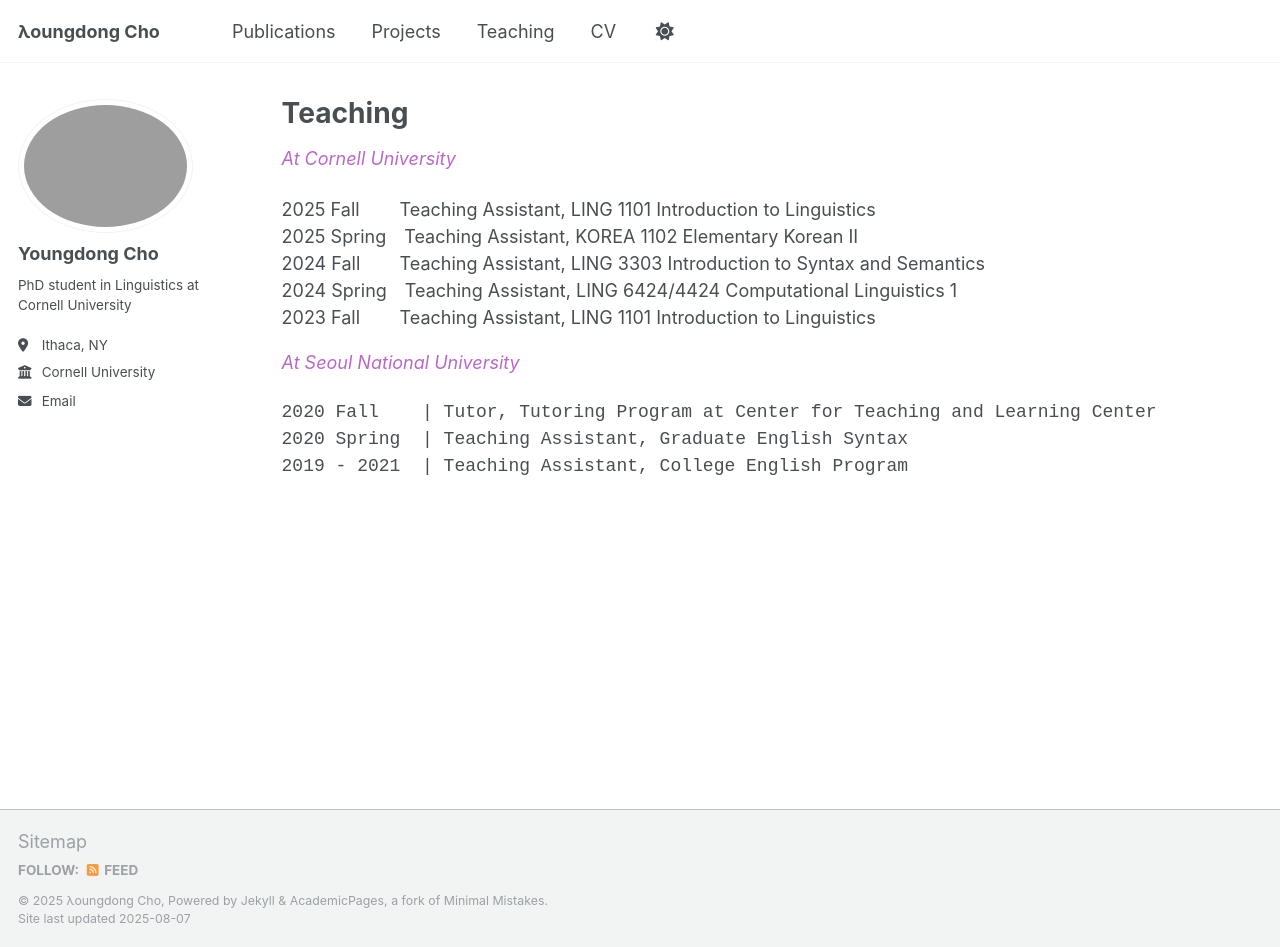
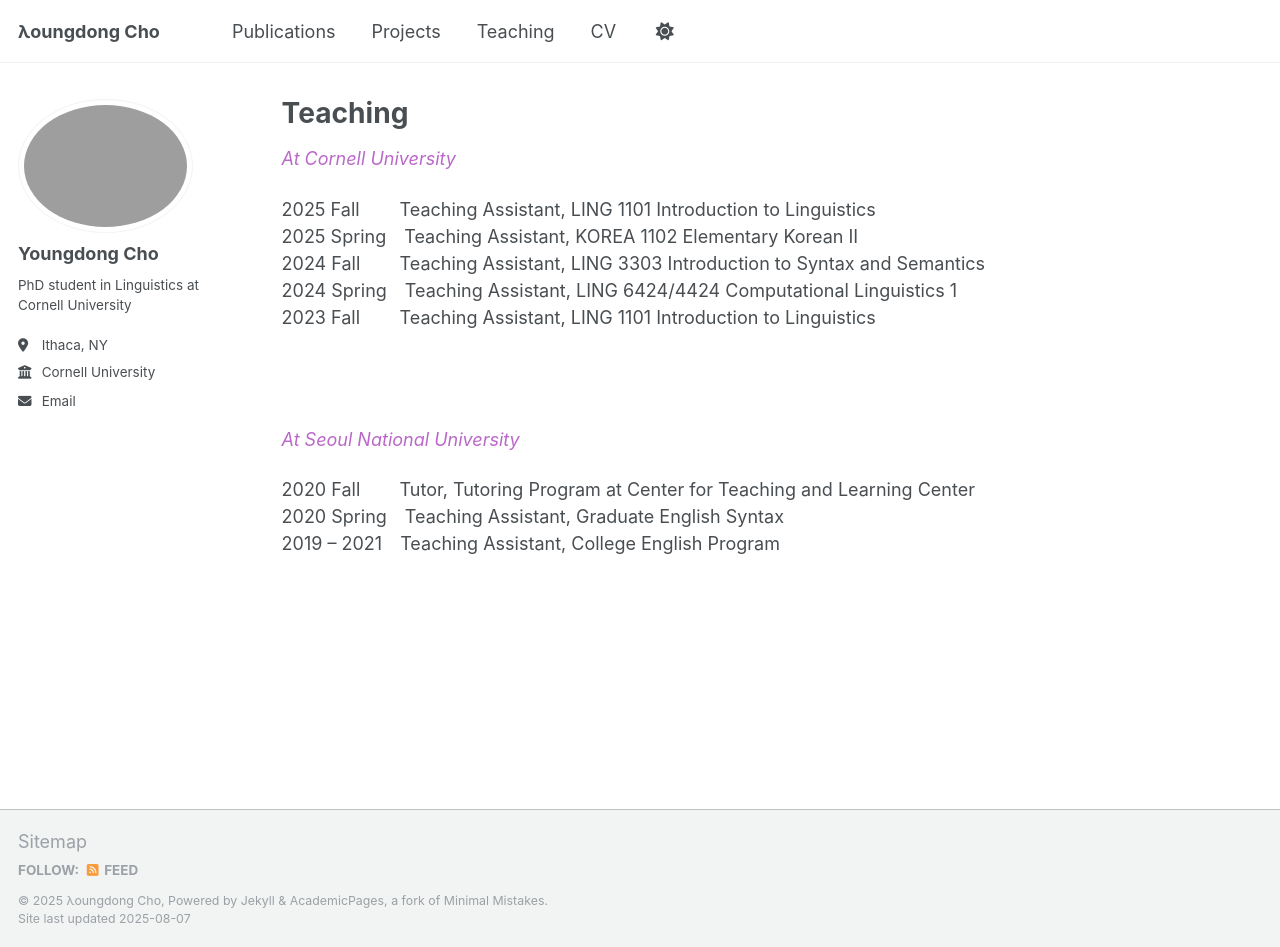
Before and after one commit to youngdongcho-ling/youngdongcho-ling.github.io, a Jekyll site: the page built from _pages/teaching.md, in a window 1280 px wide and 947 px high. Built offline with Jekyll 4.4.1, drawn with Linux system fonts in a browser that asks for light colours; a script that is not in the unit is left out.

Commit message:
Update teaching.md

```diff
--- a/_pages/teaching.md
+++ b/_pages/teaching.md
@@ -5,7 +5,6 @@ permalink: /teaching/
 author_profile: true
 ---
 <p style="color: #BA68C8; font-style: italic;">At Cornell University</p>
-
 <div style="display: flex; gap: 1em;">
   <div style="min-width: 100px;">2025 Fall</div>
   <div>Teaching Assistant, LING 1101 Introduction to Linguistics</div>
@@ -26,10 +25,18 @@ author_profile: true
   <div style="min-width: 100px;">2023 Fall</div>
   <div>Teaching Assistant, LING 1101 Introduction to Linguistics</div>
 </div>
+<br><br>
 
-<span style="color: #BA68C8;"><em>At Seoul National University</em></span>
-<pre style="font-family: monospace; font-size: 1em; margin-top: 0.5em;">
-2020 Fall    | Tutor, Tutoring Program at Center for Teaching and Learning Center
-2020 Spring  | Teaching Assistant, Graduate English Syntax
-2019 - 2021  | Teaching Assistant, College English Program
-</pre>
+<p style="color: #BA68C8; font-style: italic;">At Seoul National University</p>
+<div style="display: flex; gap: 1em;">
+  <div style="min-width: 100px;">2020 Fall</div>
+  <div>Tutor, Tutoring Program at Center for Teaching and Learning Center</div>
+</div>
+<div style="display: flex; gap: 1em;">
+  <div style="min-width: 100px;">2020 Spring</div>
+  <div>Teaching Assistant, Graduate English Syntax</div>
+</div>
+<div style="display: flex; gap: 1em;">
+  <div style="min-width: 100px;">2019 – 2021</div>
+  <div>Teaching Assistant, College English Program</div>
+</div>
```
